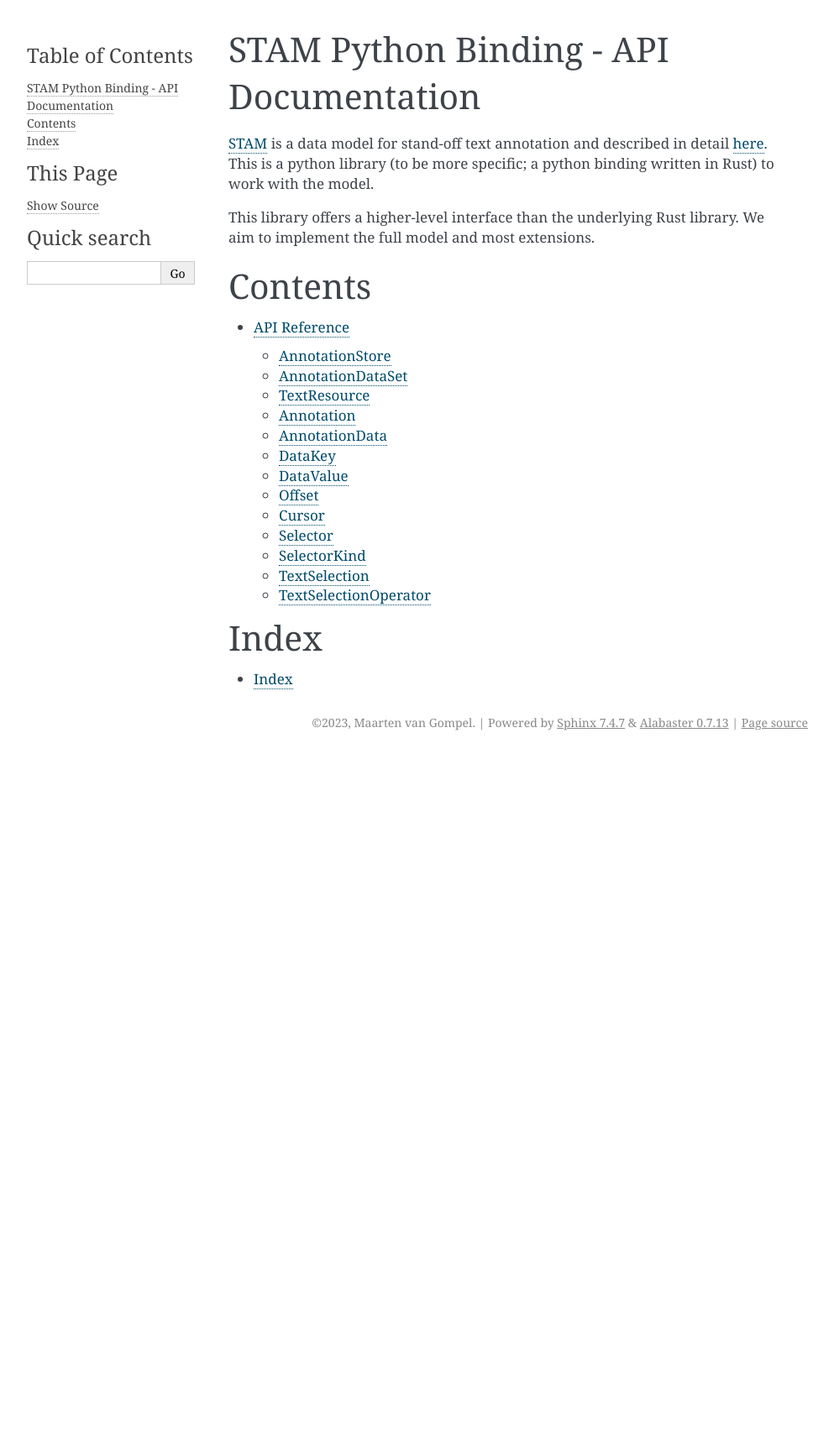
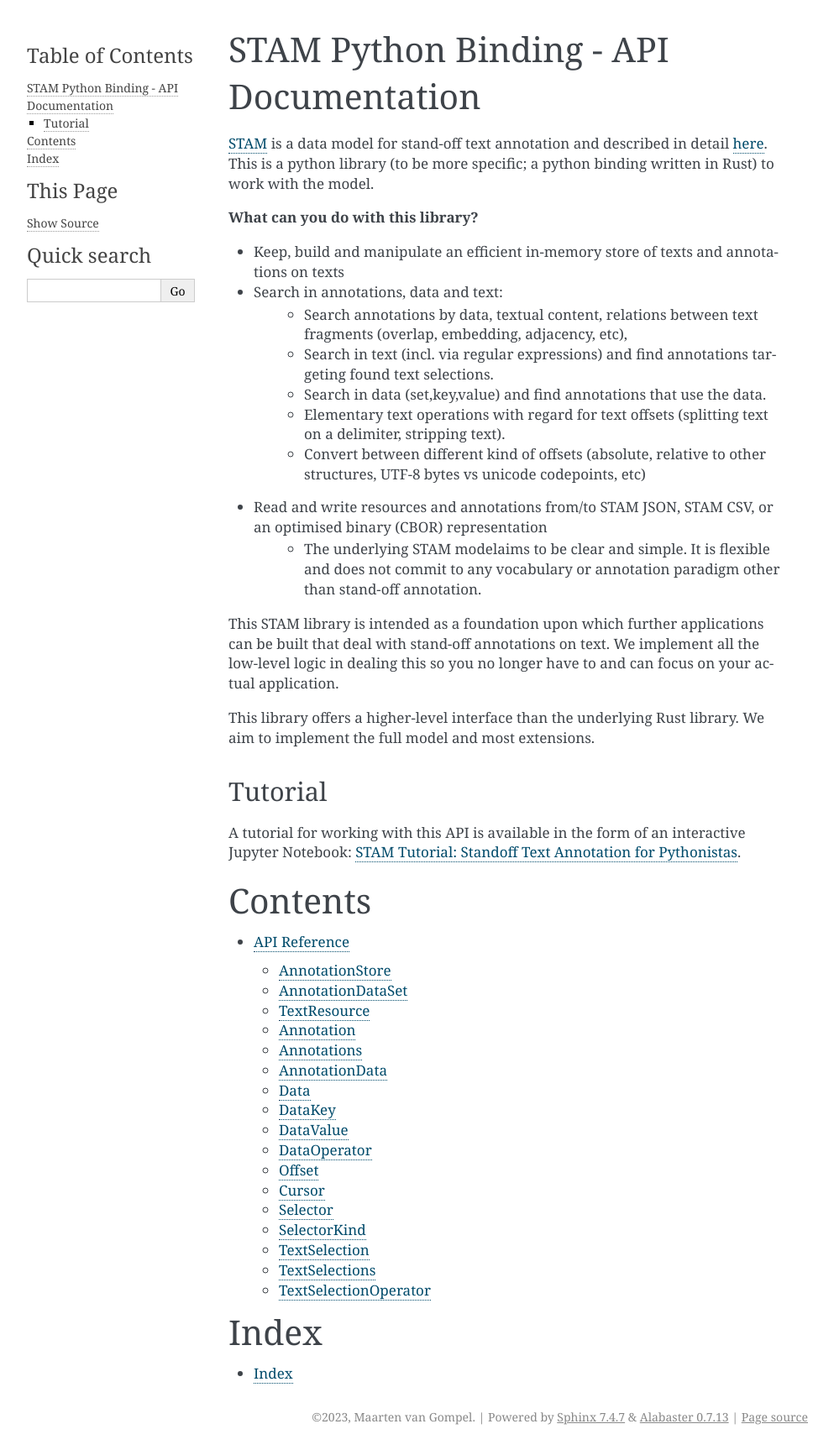
Before and after one commit to annotation/stam-python, a Sphinx documentation site: the page built from docs/index.rst, in a window 1280 px wide. Shown: the whole page at 84% size, without its empty margins (148-1141 px from the left). Built offline with Sphinx 7.4.7, drawn with Linux system fonts in a browser that asks for light colours; before the commit the page ends 900 px from its top, so only the background shows below that.

Commit message:
updated documentation index

```diff
--- a/docs/index.rst
+++ b/docs/index.rst
@@ -6,8 +6,33 @@
 This is a python library (to be more specific; a python binding written in
 Rust) to work with the model.
 
+**What can you do with this library?**
+
+* Keep, build and manipulate an efficient in-memory store of texts and annotations on texts
+* Search in annotations, data and text:
+    * Search annotations by data, textual content, relations between text fragments (overlap, embedding, adjacency, etc),
+    * Search in text (incl. via regular expressions) and find annotations targeting found text selections.
+    * Search in data (set,key,value) and find annotations that use the data.
+    * Elementary text operations with regard for text offsets (splitting text on a delimiter, stripping text).
+    * Convert between different kind of offsets (absolute, relative to other structures, UTF-8 bytes vs unicode codepoints, etc)
+* Read and write resources and annotations from/to STAM JSON, STAM CSV, or an optimised binary (CBOR) representation
+    * The underlying STAM modelaims to be clear and simple. It is flexible and
+      does not commit to any vocabulary or annotation paradigm other than stand-off annotation.
+
+This STAM library is intended as a foundation upon which further applications
+can be built that deal with stand-off annotations on text. We implement all
+the low-level logic in dealing this so you no longer have to and can focus on your
+actual application.
+
 This library offers a higher-level interface than the underlying Rust library.
 We aim to implement the full model and most extensions.
+
+Tutorial
+------------
+
+A tutorial for working with this API is available in the form of an interactive
+Jupyter Notebook: `STAM Tutorial: Standoff Text Annotation for Pythonistas
+<https://github.com/annotation/stam-python/blob/master/tutorial.ipynb>`_.
 
 Contents
 ========
--- a/docs/stam.rst
+++ b/docs/stam.rst
@@ -27,10 +27,22 @@
 .. autoclass:: Annotation
     :members:
 
+Annotations
+----------------
+
+.. autoclass:: Annotations
+    :members:
+
 AnnotationData
 ----------------
 
 .. autoclass:: AnnotationData
+    :members:
+
+Data
+----------------
+
+.. autoclass:: Data
     :members:
 
 DataKey
@@ -43,6 +55,12 @@
 ----------------
 
 .. autoclass:: DataValue
+    :members:
+
+DataOperator
+----------------
+
+.. autoclass:: DataOperator
     :members:
 
 Offset
@@ -75,6 +93,12 @@
 .. autoclass:: TextSelection
     :members:
 
+TextSelections
+----------------
+
+.. autoclass:: TextSelections
+    :members:
+
 TextSelectionOperator
 ---------------------------
 
```
